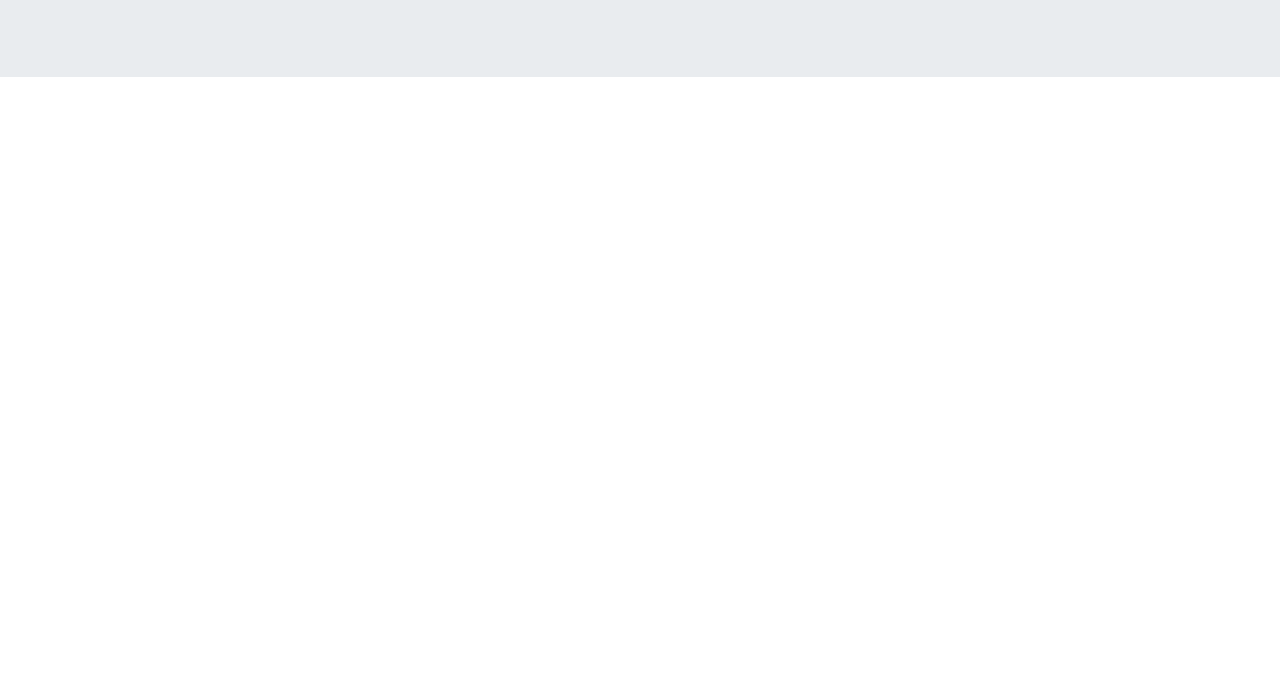
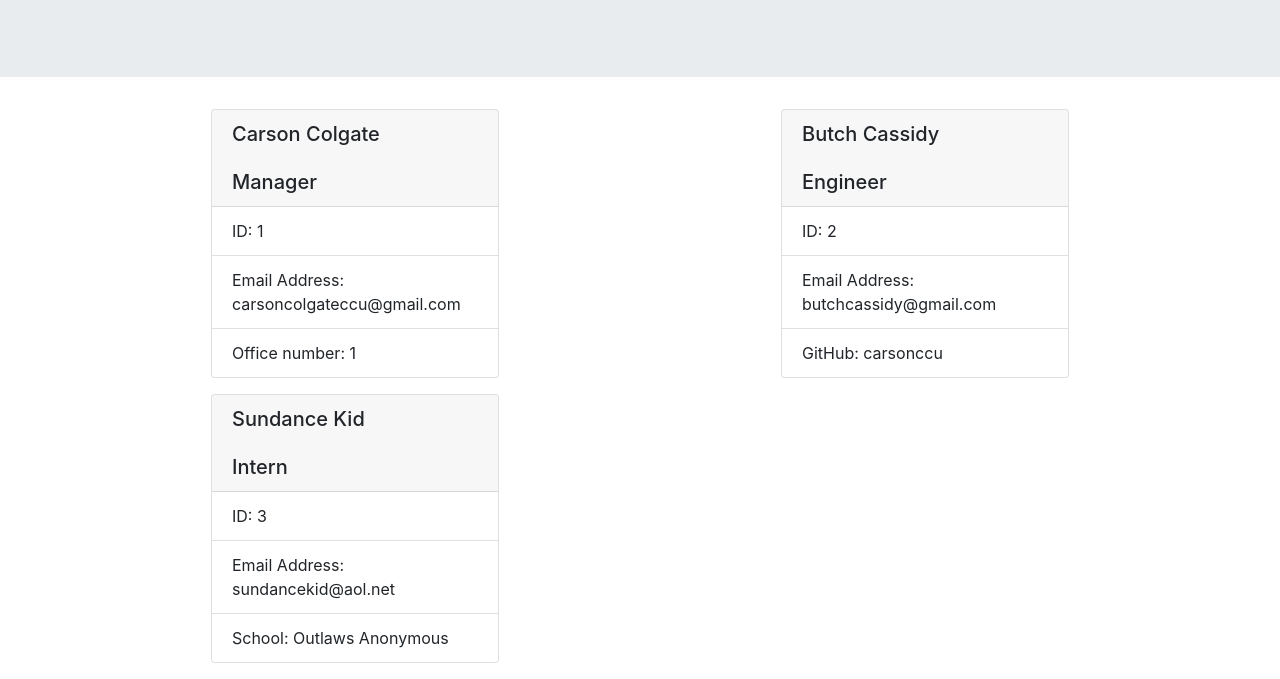
Before and after one commit to carsonccu/Team-Profile-Generator, a website: page index.html in a window 1280 px wide. Shown: the part 172-851 px from the top of the page. Before the commit the page ends 800 px from the top, so only its background shows below. Drawn offline with nearby package versions, Linux system fonts and the light colour scheme.

Commit message:
added cards for all the team members

```diff
--- a/index.html
+++ b/index.html
@@ -18,7 +18,40 @@
             <p class="lead">Welcome to an overview of your team and their positions</p>
         </div>
     </div>
-
+    <div class="container">
+        <div class="row">
+            <div class="col-6">
+                <div class="card mx-auto mb-3" style="width: 18rem">
+                    <h5 class="card-header">Carson Colgate<br /><br />Manager</h5>
+                    <ul class="list-group list-group-flush">
+                        <li class="list-group-item">ID: 1</li>
+                        <li class="list-group-item">Email Address: carsoncolgateccu@gmail.com</li>
+                        <li class="list-group-item">Office number: 1</li>
+                    </ul>
+                </div>
+            </div>
+            <div class="col-6">
+                <div class="card mx-auto mb-3" style="width: 18rem">
+                    <h5 class="card-header">Butch Cassidy<br /><br />Engineer</h5>
+                    <ul class="list-group list-group-flush">
+                        <li class="list-group-item">ID: 2</li>
+                        <li class="list-group-item">Email Address: butchcassidy@gmail.com</li>
+                        <li class="list-group-item">GitHub: carsonccu</li>
+                    </ul>
+                </div>
+            </div>
+            <div class="col-6">
+                <div class="card mx-auto mb-3" style="width: 18rem">
+                    <h5 class="card-header">Sundance Kid<br /><br />Intern</h5>
+                    <ul class="list-group list-group-flush">
+                        <li class="list-group-item">ID: 3</li>
+                        <li class="list-group-item">Email Address: sundancekid@aol.net</li>
+                        <li class="list-group-item">School: Outlaws Anonymous</li>
+                    </ul>
+                </div>
+            </div>
+        </div>
+    </div>
 </body>
 
 </html>
```
